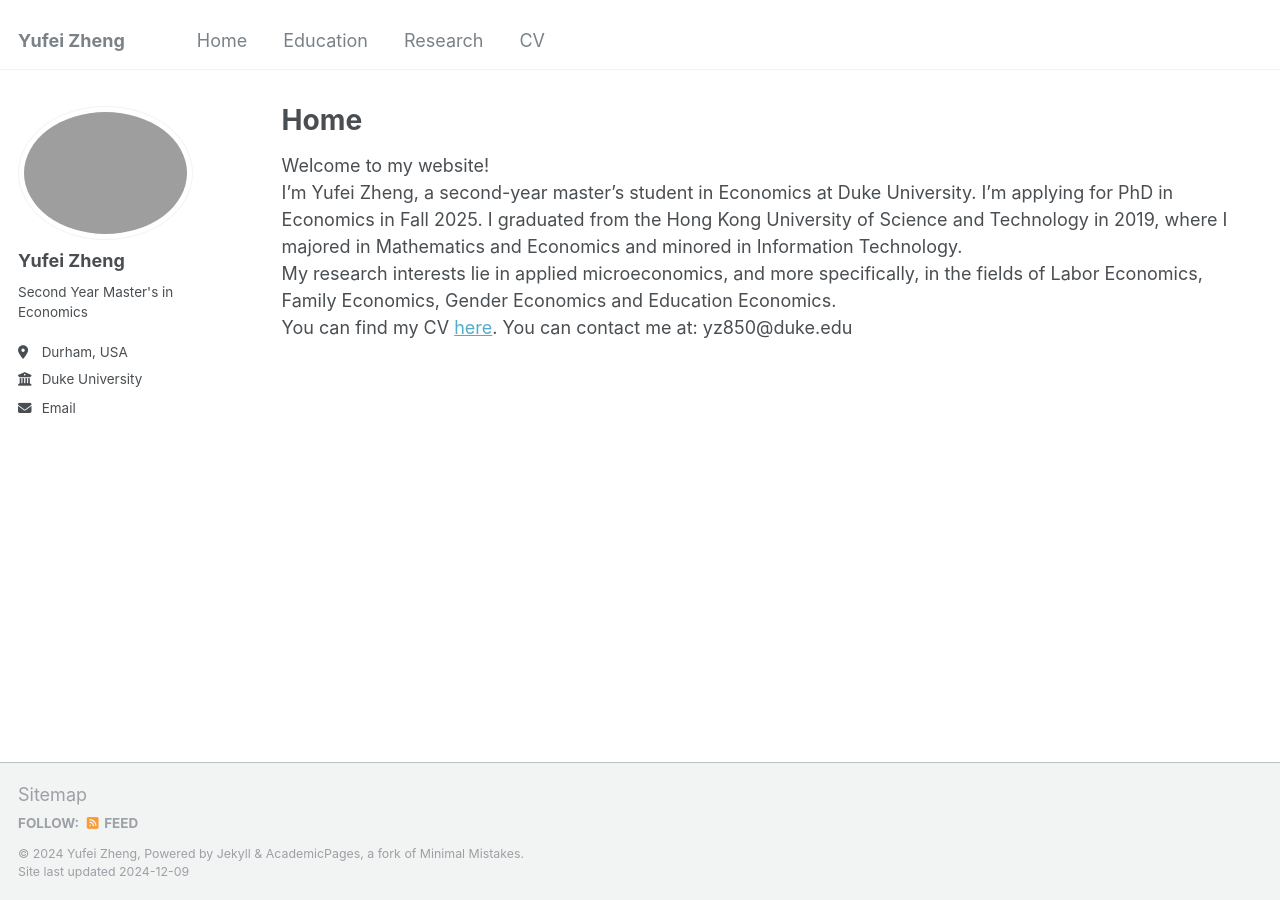
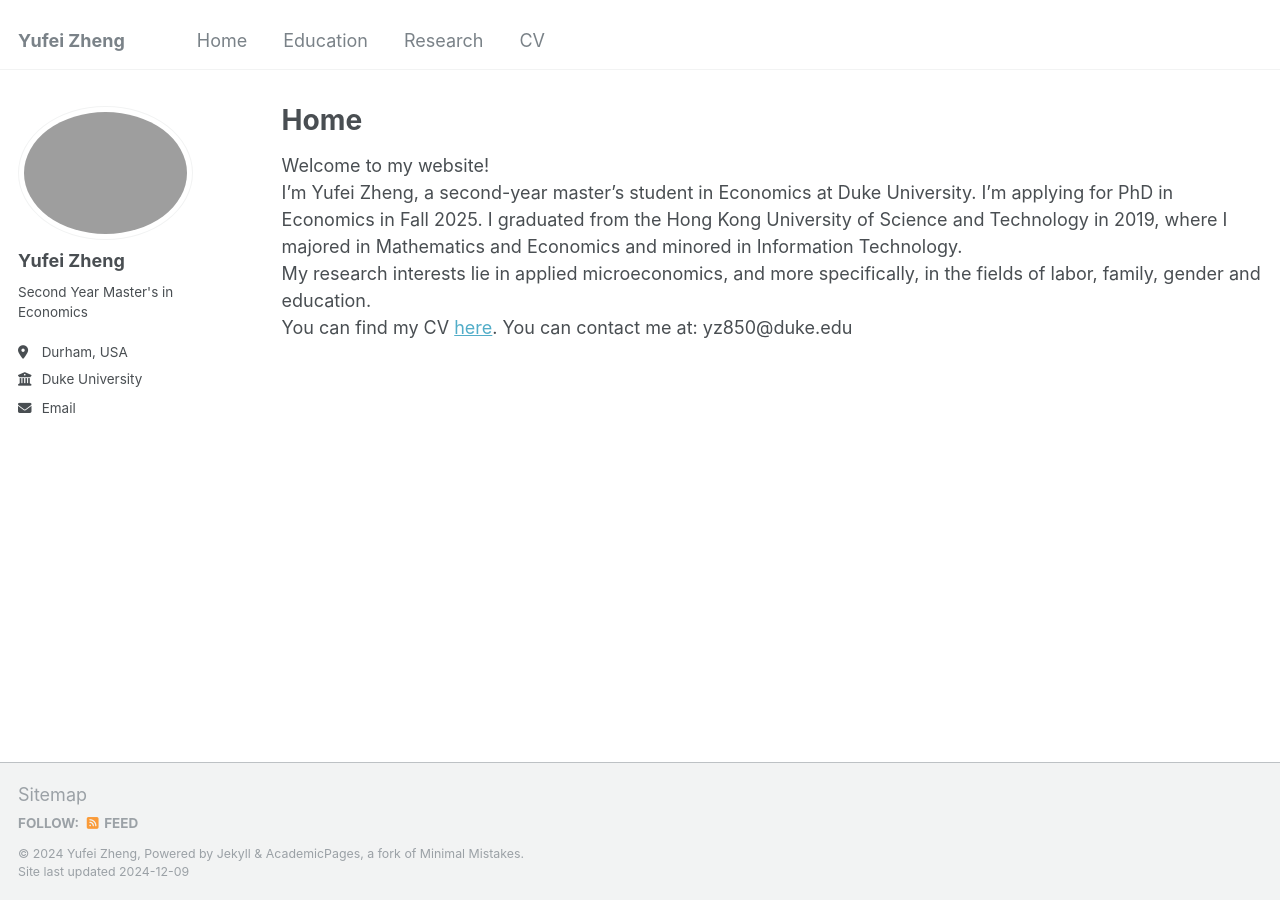
Before and after one commit to sophiezheng5/sophiezheng5.github.io, a Jekyll site: the page built from _pages/home.md, in a window 1280 px wide. Built offline with Jekyll 4.4.1, drawn with Linux system fonts in a browser that asks for light colours.

Commit message:
Update home.md

```diff
--- a/_pages/home.md
+++ b/_pages/home.md
@@ -1,10 +1,12 @@
 ---
 layout: archive
 title: "Home"
-permalink: /home/
+permalink: /
 author_profile: true
+redirect_from:
+  - /home/
 ---
 Welcome to my website!<br />
 I'm Yufei Zheng, a second-year master's student in Economics at Duke University. I'm applying for PhD in Economics in Fall 2025. I graduated from the Hong Kong University of Science and Technology in 2019, where I majored in Mathematics and Economics and minored in Information Technology.<br />
-My research interests lie in applied microeconomics, and more specifically, in the fields of Labor Economics, Family Economics, Gender Economics and Education Economics. <br />
+My research interests lie in applied microeconomics, and more specifically, in the fields of labor, family, gender and education. <br />
 You can find my CV <a href="/files/CV_Yufei Zheng_Latex.pdf">here</a>. You can contact me at: yz850@duke.edu
```
